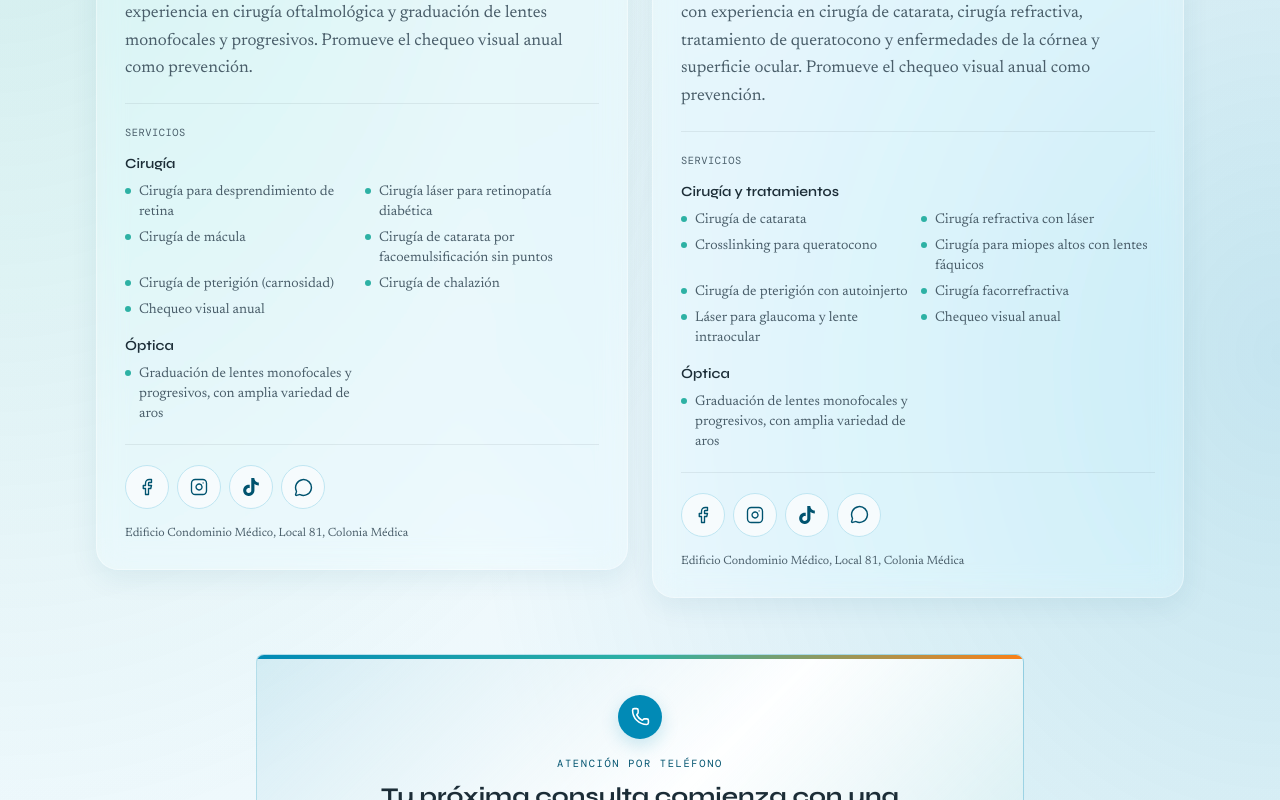
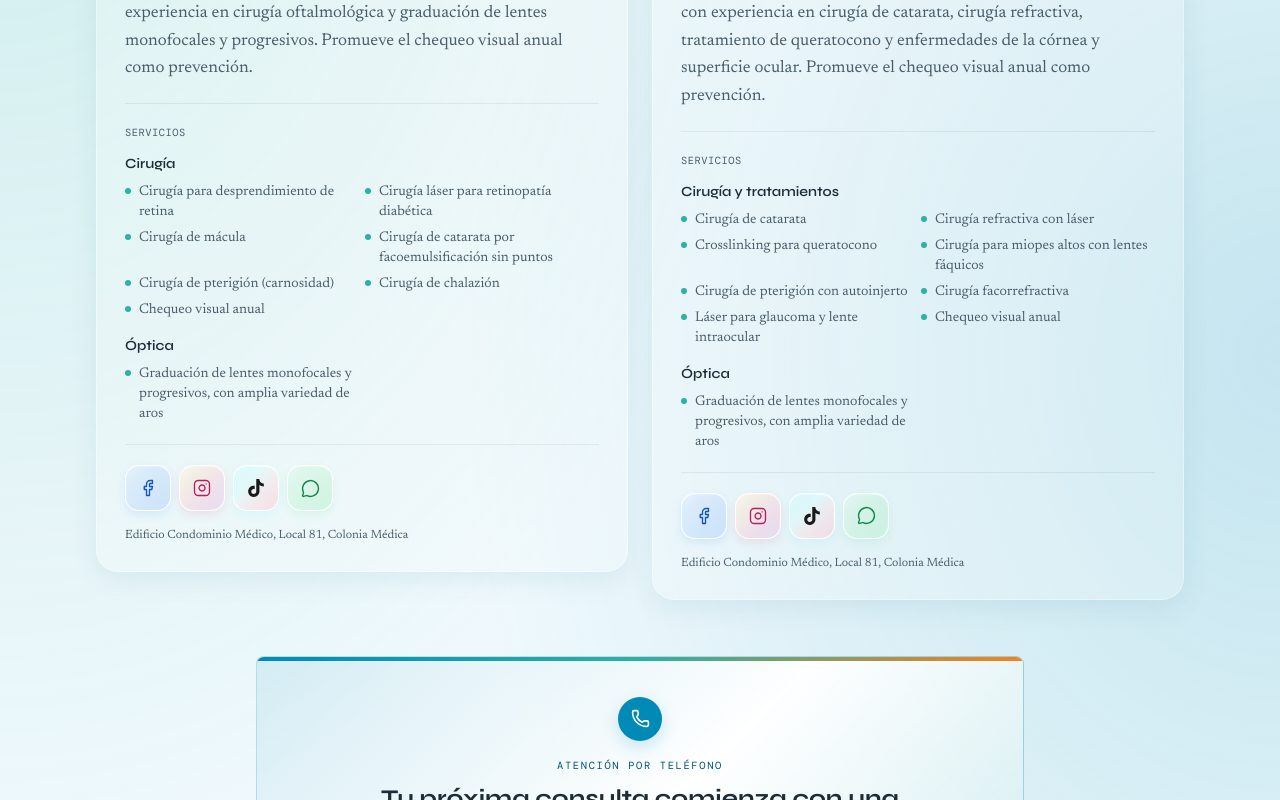
Before and after one commit to leofdr7/novavision, a React (Vite) app: page / in a window 1280 px wide. Shown: the part 2459-3259 px from the top of the page. Built offline with nearby package versions, Linux system fonts and the light colour scheme.

Commit message:
botones social network zuck huh IOS huh

```diff
--- a/src/components/About.tsx
+++ b/src/components/About.tsx
@@ -135,7 +135,7 @@ export function About() {
                         rel="noopener noreferrer"
                         aria-label={`Facebook de ${doc.nombre}`}
                         title={`Facebook de ${doc.nombre}`}
-                        className="doctor-social-link"
+                        className="doctor-social-link doctor-social-link--facebook"
                       >
                         <Facebook size={18} strokeWidth={1.8} />
                       </a>
@@ -147,7 +147,7 @@ export function About() {
                         rel="noopener noreferrer"
                         aria-label={`Instagram de ${doc.nombre}`}
                         title={`Instagram de ${doc.nombre}`}
-                        className="doctor-social-link"
+                        className="doctor-social-link doctor-social-link--instagram"
                       >
                         <Instagram size={18} strokeWidth={1.8} />
                       </a>
@@ -159,7 +159,7 @@ export function About() {
                         rel="noopener noreferrer"
                         aria-label={`TikTok de ${doc.nombre}`}
                         title={`TikTok de ${doc.nombre}`}
-                        className="doctor-social-link"
+                        className="doctor-social-link doctor-social-link--tiktok"
                       >
                         <TikTokIcon />
                       </a>
@@ -172,7 +172,7 @@ export function About() {
                         onClick={() => handleWhatsAppClick(whatsAppDoctorLabel(doc.nombre))}
                         aria-label={`Agendar cita por WhatsApp con ${doc.nombre}`}
                         title={`WhatsApp de ${doc.nombre}`}
-                        className="doctor-social-link"
+                        className="doctor-social-link doctor-social-link--whatsapp"
                       >
                         <MessageCircle size={19} strokeWidth={1.8} />
                       </a>
--- a/src/index.css
+++ b/src/index.css
@@ -157,30 +157,99 @@
   transition: transform var(--surface-transition), box-shadow var(--surface-transition);
 }
 .nv-glass-card .text-muted { color: var(--text-secondary); }
+.doctor-card {
+  /* Superficie sin blur: se conservan tinte, borde y sombra. */
+  -webkit-backdrop-filter: none;
+  backdrop-filter: none;
+}
 .nv-glass-section a:focus-visible {
   outline: 3px solid var(--focus-color);
   outline-offset: 4px;
 }
 .doctor-social-link {
+  --social-brand: var(--color-blue-dark);
+  --social-icon: var(--text-brand);
+  --social-background: linear-gradient(135deg, color-mix(in srgb, var(--social-brand) 8%, transparent), color-mix(in srgb, var(--social-brand) 18%, transparent));
+  position: relative;
+  isolation: isolate;
+  overflow: hidden;
   display: grid;
   place-items: center;
-  width: 44px;
-  height: 44px;
-  border: 1px solid var(--color-blue-light);
-  border-radius: 50%;
-  background: var(--color-paper);
-  color: var(--text-brand);
-  transition: background-color var(--surface-transition), color var(--surface-transition), border-color var(--surface-transition);
+  flex: 0 0 46px;
+  width: 46px;
+  height: 46px;
+  min-width: 44px;
+  min-height: 44px;
+  border: 1px solid rgb(255 255 255 / 85%);
+  border-radius: 14px;
+  background: rgb(255 255 255 / 35%);
+  -webkit-backdrop-filter: none;
+  backdrop-filter: none;
+  color: var(--social-icon);
+  box-shadow:
+    inset 0 1px 0 rgb(255 255 255 / 85%),
+    inset 0 0 8px rgb(255 255 255 / 28%),
+    0 4px 10px color-mix(in srgb, var(--social-brand) 10%, transparent);
+  transition: transform var(--surface-transition), box-shadow var(--surface-transition);
 }
-.doctor-social-link:hover {
-  border-color: var(--color-blue-deep);
-  background: var(--color-blue-deep);
-  color: var(--action-text);
+/* Tinte de cada red y destello discreto, separados del icono. */
+.doctor-social-link::before,
+.doctor-social-link::after {
+  content: "";
+  position: absolute;
+  pointer-events: none;
+}
+.doctor-social-link::before {
+  inset: 0;
+  z-index: 0;
+  background: var(--social-background);
+}
+.doctor-social-link::after {
+  top: 2px;
+  left: 2px;
+  z-index: 1;
+  width: 20px;
+  height: 16px;
+  border-radius: 10px 0 0;
+  background: linear-gradient(135deg, rgb(255 255 255 / 24%), rgb(255 255 255 / 6%) 32%, transparent 62%);
+}
+.doctor-social-link svg {
+  position: relative;
+  z-index: 2;
+}
+.doctor-social-link--facebook {
+  --social-brand: #1877f2;
+  --social-icon: #1456b8;
+}
+.doctor-social-link--instagram {
+  --social-brand: #d62976;
+  --social-icon: #b3205f;
+  --social-background: linear-gradient(135deg, rgb(254 218 117 / 12%), rgb(250 126 30 / 10%) 30%, rgb(214 41 118 / 12%) 65%, rgb(150 47 191 / 14%));
+}
+.doctor-social-link--tiktok {
+  --social-brand: #25f4ee;
+  --social-icon: #1a1a1a;
+  --social-background: linear-gradient(135deg, rgb(37 244 238 / 14%), rgb(37 244 238 / 8%) 35%, rgb(254 44 85 / 8%) 65%, rgb(254 44 85 / 14%));
+}
+.doctor-social-link--whatsapp {
+  --social-brand: #25d366;
+  --social-icon: #138a47;
+}
+.doctor-social-link:focus-visible {
+  outline: 3px solid var(--focus-color);
+  outline-offset: 4px;
 }
 @media (hover: hover) and (prefers-reduced-motion: no-preference) {
   .nv-glass-card:hover {
     transform: translateY(-3px);
     box-shadow: var(--shadow-glass-hover);
+  }
+  .doctor-social-link:hover {
+    transform: translateY(-3px);
+    box-shadow:
+      inset 0 1px 0 rgb(255 255 255 / 90%),
+      inset 0 0 8px rgb(255 255 255 / 32%),
+      0 7px 14px color-mix(in srgb, var(--social-brand) 16%, transparent);
   }
 }
 @media (prefers-reduced-motion: reduce) {
```
